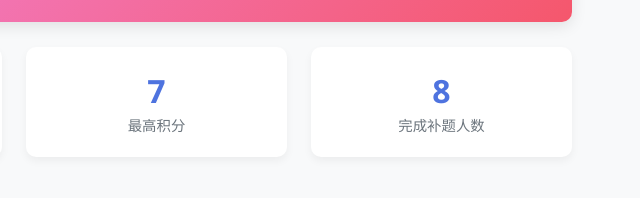
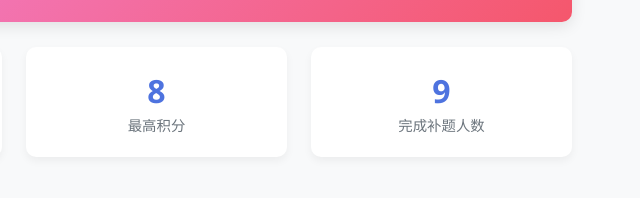
Before and after one commit to TUST-ACM/TUST-ACM-, a plain HTML site: page index.html in a window 1280 px wide. Shown: the part 309-507 px from the top of the page, 626-1266 px from the left. Drawn offline with nearby package versions, Linux system fonts and the light colour scheme.

Commit message:
Update index.html

```diff
--- a/index.html
+++ b/index.html
@@ -138,13 +138,13 @@
             </div>
             <div class="col-md-3">
                 <div class="card stats-card">
-                    <div class="stats-value">7</div>
+                    <div class="stats-value">8</div>
                     <div class="stats-label">最高积分</div>
                 </div>
             </div>
             <div class="col-md-3">
                 <div class="card stats-card">
-                    <div class="stats-value">8</div>
+                    <div class="stats-value">9</div>
                     <div class="stats-label">完成补题人数</div>
                 </div>
             </div>
```
